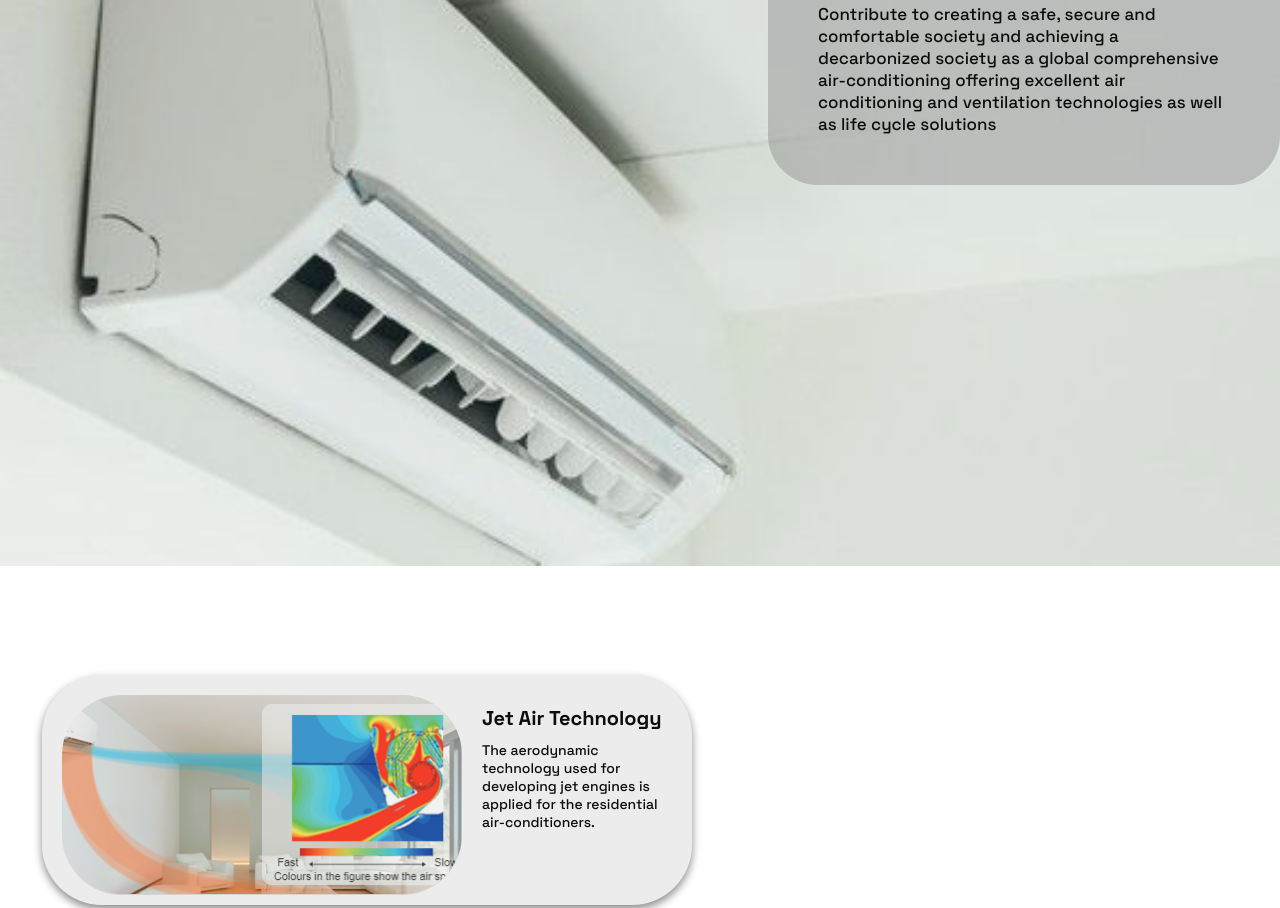
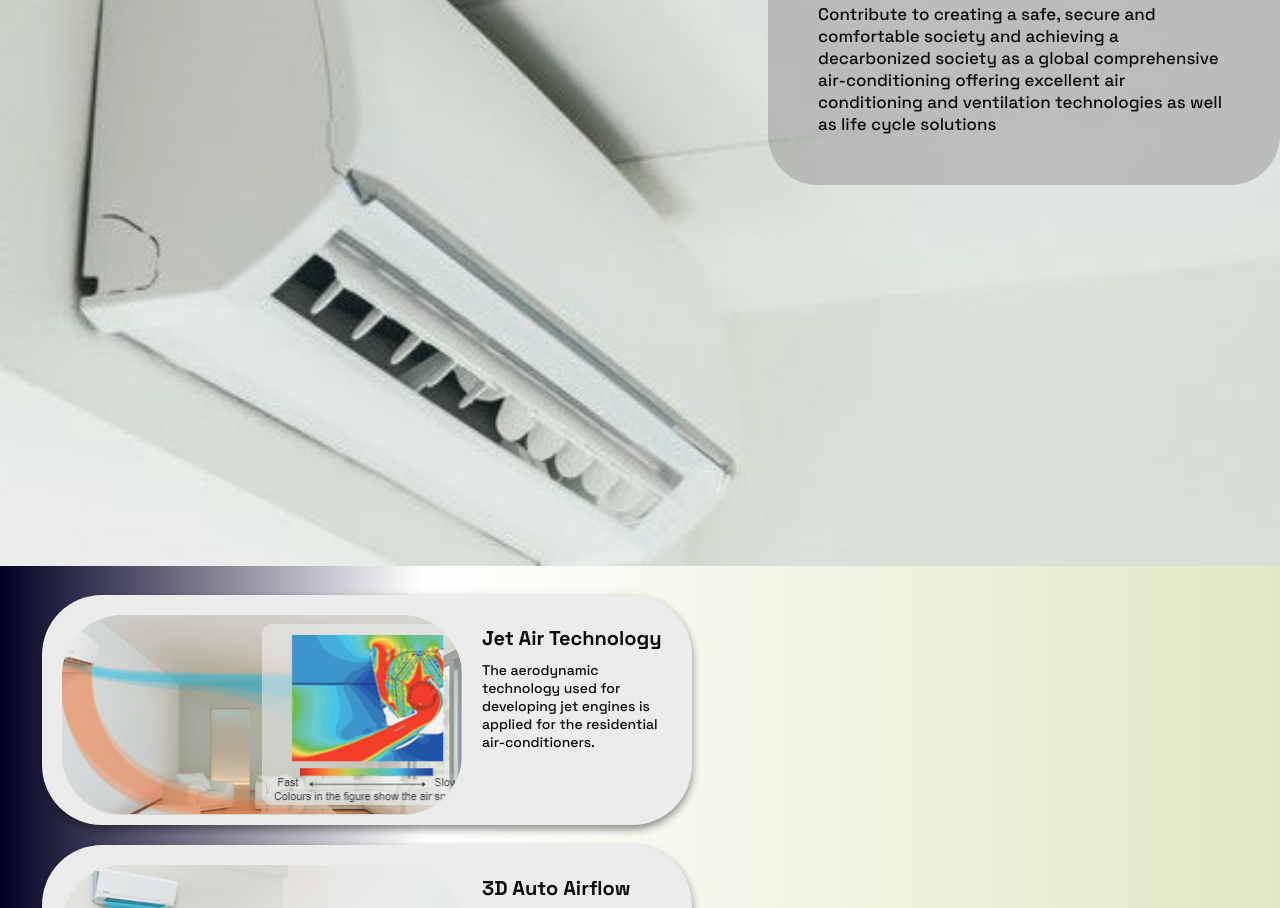
Before and after one commit to Aviona05/WD-SEATWORK4, a plain HTML site: page pages/feature-2/index.html in a window 1280 px wide. Shown: the part 274-1182 px from the top of the page. Drawn offline with Linux system fonts and the light colour scheme.

Commit message:
feat: (feature 1 and 2) update background

```diff
--- a/pages/feature-1/assets/css/style.css
+++ b/pages/feature-1/assets/css/style.css
@@ -8,7 +8,9 @@
 
 }
 
-
+body{
+    background: linear-gradient(90deg, rgba(2,0,36,1) 0%, rgba(255,255,255,0) 0%, rgba(165,167,152,1) 100%);
+}
 .hero {
     position: relative;
     display: flex;
--- a/pages/feature-2/assets/css/style.css
+++ b/pages/feature-2/assets/css/style.css
@@ -6,6 +6,10 @@
     padding: 0;
     box-sizing: border-box;
     font-family: "Lilita One", sans-serif;
+}
+
+body {
+    background: linear-gradient(90deg, rgba(2,0,36,1) 0%, rgba(236,235,220,0) 33%, rgba(227,231,197,1) 100%);
 }
 
 .hero {
@@ -116,7 +120,7 @@ nav ul li a:hover::before {
     justify-content: center;
     align-items: center;
     flex-wrap: wrap;
-    padding-top: 30rem;
+    padding-top: 25rem;
     padding-left: 2rem;
 }
 
@@ -126,7 +130,6 @@ nav ul li a:hover::before {
 }
 
 .card {
-
     width: 650px;
     height: 230px;
     background-color: #f8f8f8;
@@ -135,18 +138,18 @@ nav ul li a:hover::before {
     overflow: hidden;
 }
 
-
-
 .card-content {
     display: flex;
     padding: 20px;
 }
-.member{
+
+.member {
     display: flex;
     flex-direction: column;
     align-items: start;
     text-align: start;
 }
+
 .card-content img {
     width: 400px;
     height: 200px;
@@ -166,7 +169,6 @@ nav ul li a:hover::before {
     font-size: 14px;
 }
 
-
 @media (max-width: 991px) {
     .wrapper {
         padding: 0;
```
Also changed, not shown: pages/feature-2/index.html (+0 -1 lines).
